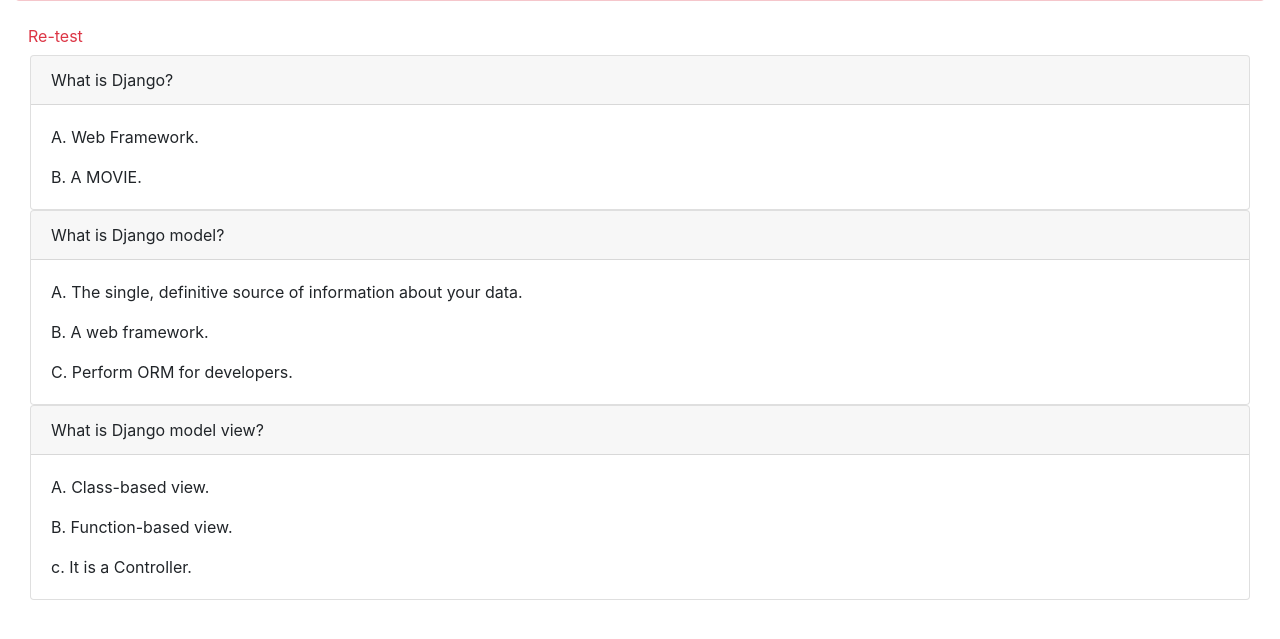
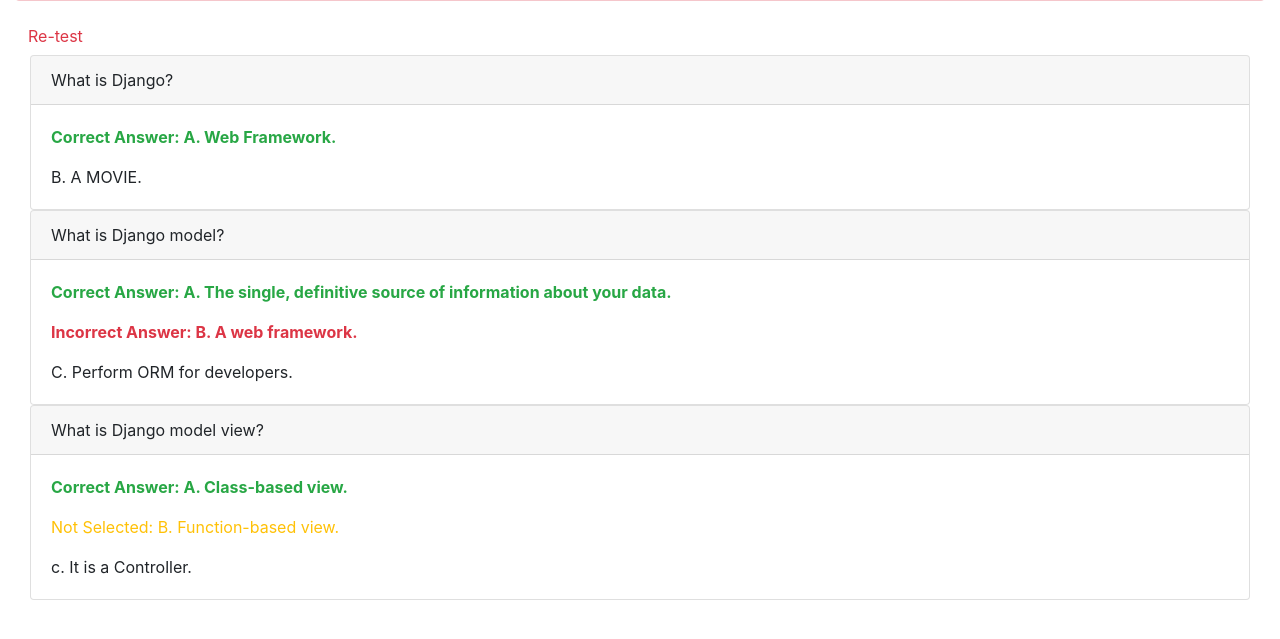
Before and after one commit to camperjx/9_final_proj_django, a Django app: page /onlinecourse/course/1/submission/1/result in a window 1280 px wide. Shown: the part 105-744 px from the top of the page. Run offline with Django 3.2, Linux system fonts and the light colour scheme; data comes from the database, SQL or seed files in the repository; both versions use the stored data as it was after the commit; some libraries are stand-ins or nearby versions.

Commit message:
Upload 230108

```diff
--- a/onlinecourse/templates/onlinecourse/exam_result_bootstrap.html
+++ b/onlinecourse/templates/onlinecourse/exam_result_bootstrap.html
@@ -57,17 +57,41 @@
 			  <div class="card-body">
 
                 {% for choice in question.choice_set.all %}
-                    <p class="card-text">
+                    <p class="card-text"> <span
                     {% for choice_selected in choices.all %}
 
                         {% if choice.id  == choice_selected.id %}
-
-
+                            style="font-weight: bold;"
+                            {% if choice.is_correct %}
+                                class="text-success"
+                            {% else %}
+                                class="text-danger"
+                            {% endif %}
 
                         {% endif %}
 
                     {% endfor %}
-                    {{ choice.choice_text }}.</p>
+                    {% if choice.is_correct and choice.id not in choicesID %}
+                        class="text-warning"
+                    {% endif %}
+                    >
+
+                    {% for choice_selected in choices.all %}
+
+                        {% if choice.id  == choice_selected.id %}
+                            {% if choice.is_correct %}
+                               Correct Answer:
+                            {% else %}
+                               Incorrect Answer:
+                            {% endif %}
+
+                        {% endif %}
+                    {% endfor %}
+                    {% if choice.is_correct and choice.id not in choicesID %}
+                        Not Selected:
+                    {% endif %}
+
+                    {{ choice.choice_text }}. </span> </p>
 
 				{% endfor %}
 			  </div>
--- a/onlinecourse/views.py
+++ b/onlinecourse/views.py
@@ -152,11 +152,17 @@
     course = get_object_or_404(Course,pk=course_id)
     submission = get_object_or_404(Submission, id=submission_id)
     choices = submission.choices.all()
+    choicesID = []
+    for c in choices:
+        choicesID.append(c.id)
+
     total_score=0
     for choice in choices:
         if choice.is_correct:
             total_score += int(choice.question.grade)
+
     context['course'] = course
     context['grade'] = total_score
     context['choices'] = choices
+    context['choicesID'] = choicesID
     return render(request, 'onlinecourse/exam_result_bootstrap.html', context)
```
Also changed, not shown: db.sqlite3.
